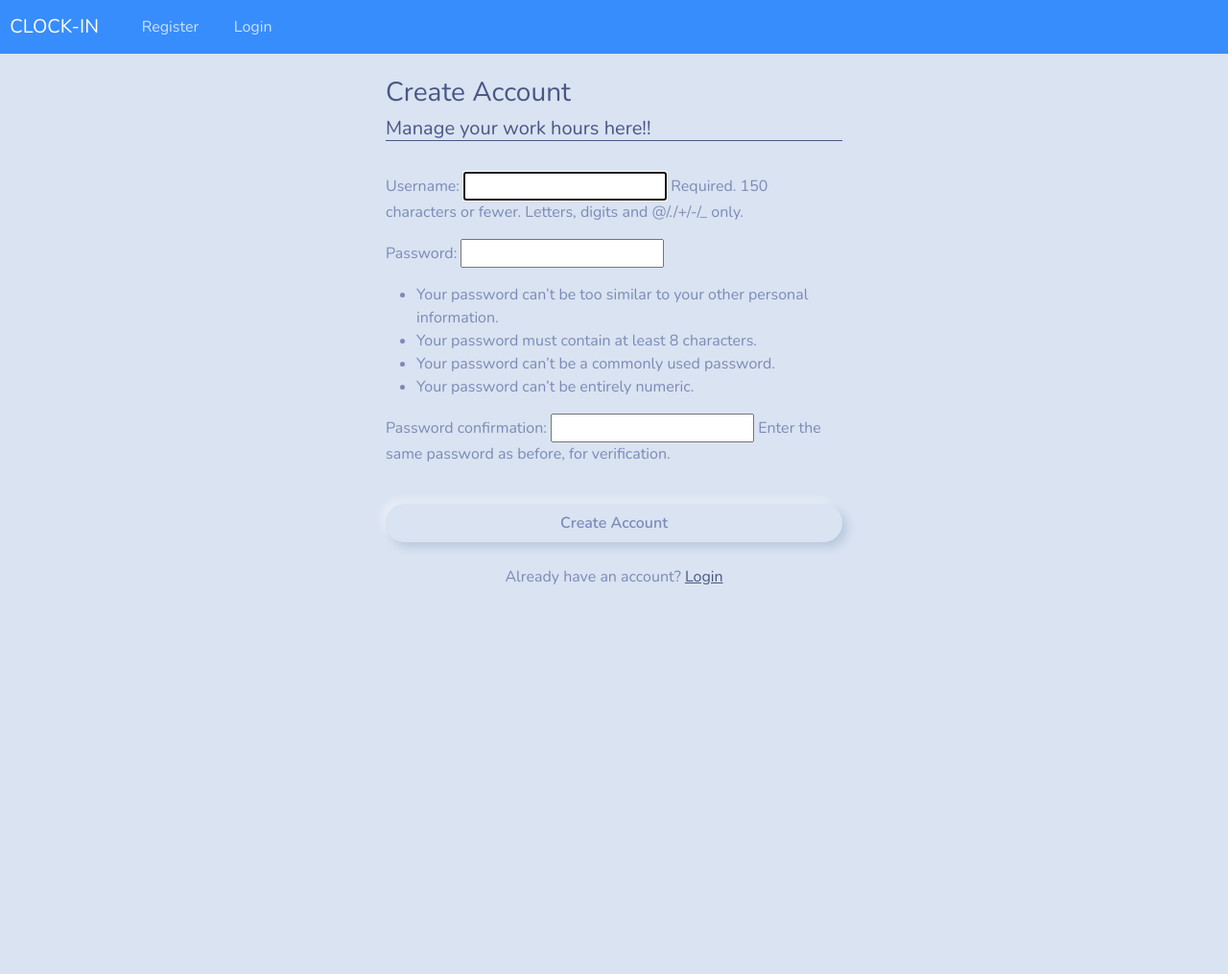
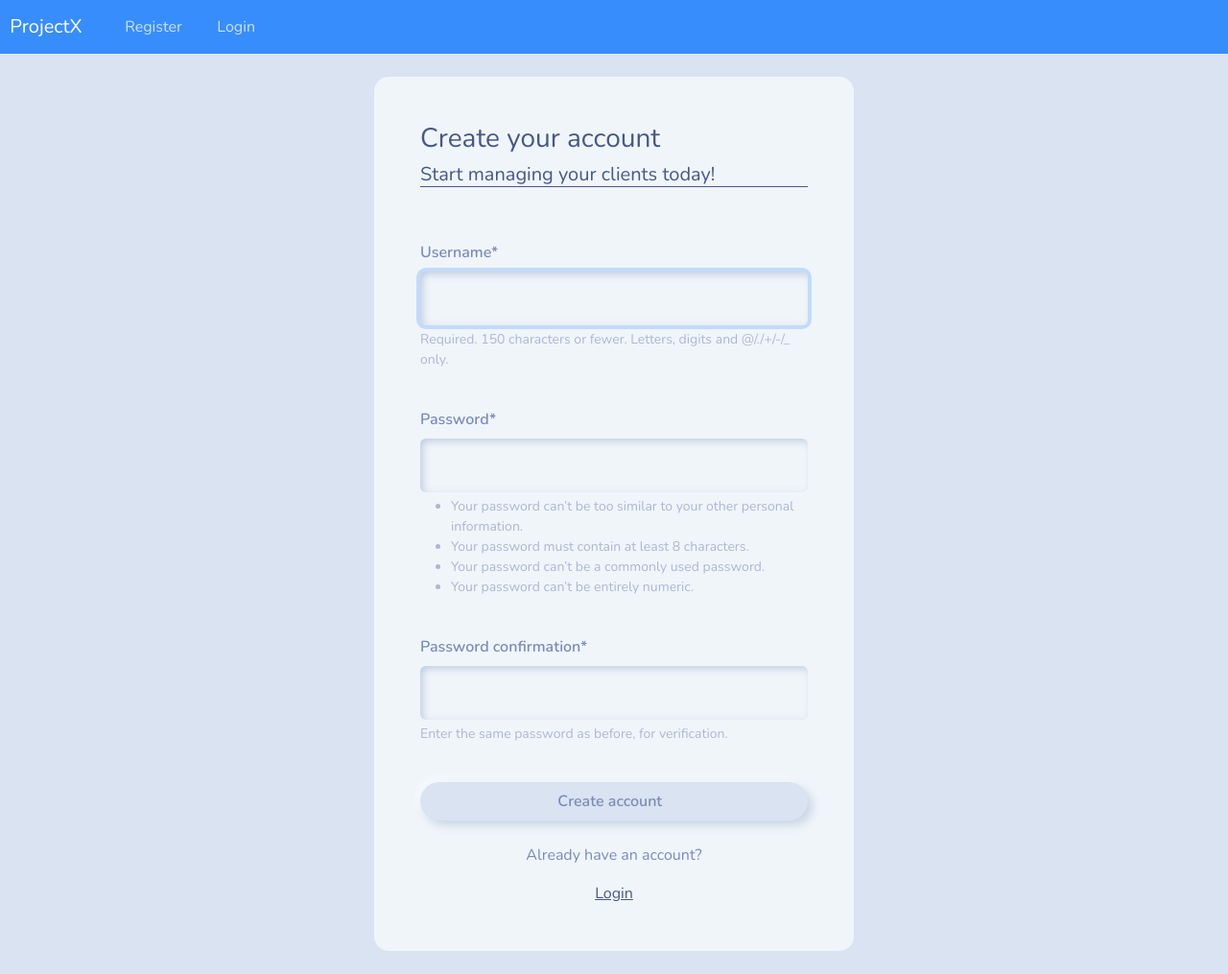
Before and after one commit to RimPeter/Online-Clock-In, a Django app: page /register/ in a window 1280 px wide. Shown: the whole page at 96% size. Before the commit the page ends 609 px from the top, so only its background shows below. Run offline with Django 5.2, Linux system fonts and the light colour scheme; some libraries are stand-ins or nearby versions.

Commit message:
fix registration form

```diff
--- a/clockin/clockin/settings.py
+++ b/clockin/clockin/settings.py
@@ -26,7 +26,8 @@ INSTALLED_APPS = [
     'django.contrib.messages',
     'django.contrib.staticfiles',
     'webapp',
-    'crispy_forms'
+    'crispy_forms',
+    'crispy_bootstrap4',
 ]
 
 CRISPY_TEMPLATE_PACK = 'bootstrap4'
--- a/clockin/webapp/templates/webapp/navbar.html
+++ b/clockin/webapp/templates/webapp/navbar.html
@@ -3,7 +3,7 @@
 
     <a class="navbar-brand main-heading" href="{% url '' %}">
 
-      &nbsp; CLOCK-IN
+      &nbsp; ProjectX
 
     </a>
 
@@ -65,7 +65,7 @@
 
         <li class="nav-item">
 
-          <a class="nav-link" href="{% url '' %}">Login</a>
+          <a class="nav-link" href="{% url 'my-login' %}">Login</a>
 
         </li>
 
--- a/clockin/webapp/templates/webapp/register.html
+++ b/clockin/webapp/templates/webapp/register.html
@@ -1,28 +1,55 @@
-{% extends "webapp/base.html" %}
+{% extends 'webapp/base.html' %}
 
 {% load crispy_forms_tags %}
 
 {% block content %}
+
     <body>
-  <div class="container form-layout">
-    <h3>Create Account</h3>
-    <h5>Manage your work hours here!!</h5>
-    <br />
-    <form action="" method="POST" autocomplete="off">
-      {% csrf_token %} {{ form.as_p }}
-      <br />
-      <button type="submit" class="btn btn-primary w-100 btn-block p-2">
-        Create Account
-      </button>
+
+        <div class="container bg-light shadow-md p-5 form-layout">
+
+            <h3> Create your account </h3>
+
+            <h5> Start managing your clients today! </h5>
+
+            <hr>
+            <br>
+
+            <form method="POST" autocomplete="off">
+
+                {% csrf_token %}
+
+                {{form.username|as_crispy_field}}
+
+                <br>
+
+                {{form.password1|as_crispy_field}}
+
+                <br>
+
+                {{form.password2|as_crispy_field}}
+
+                <br>
+
+                <button type="submit" class="btn btn-primary w-100 btn-block p-2"> Create account &nbsp; <i class="fa fa-user" aria-hidden="true"></i> </button>
+
+
             </form>
-    <br />
+
+            <br>
+
             <div class="text-center">
-      <p>
-        Already have an account?
-        <a href="{% url '' %}">Login</a>
-      </p>
+
+                <p> Already have an account? </p> <a href="{% url '' %}"> Login </a>
+
             </div>
+
+
         </div>
+
+        <br>
+
     </body>
 
+
 {% endblock %}
```
Also changed, not shown: clockin/db.sqlite3. Lines whose indentation alone changed are shown as unchanged.
